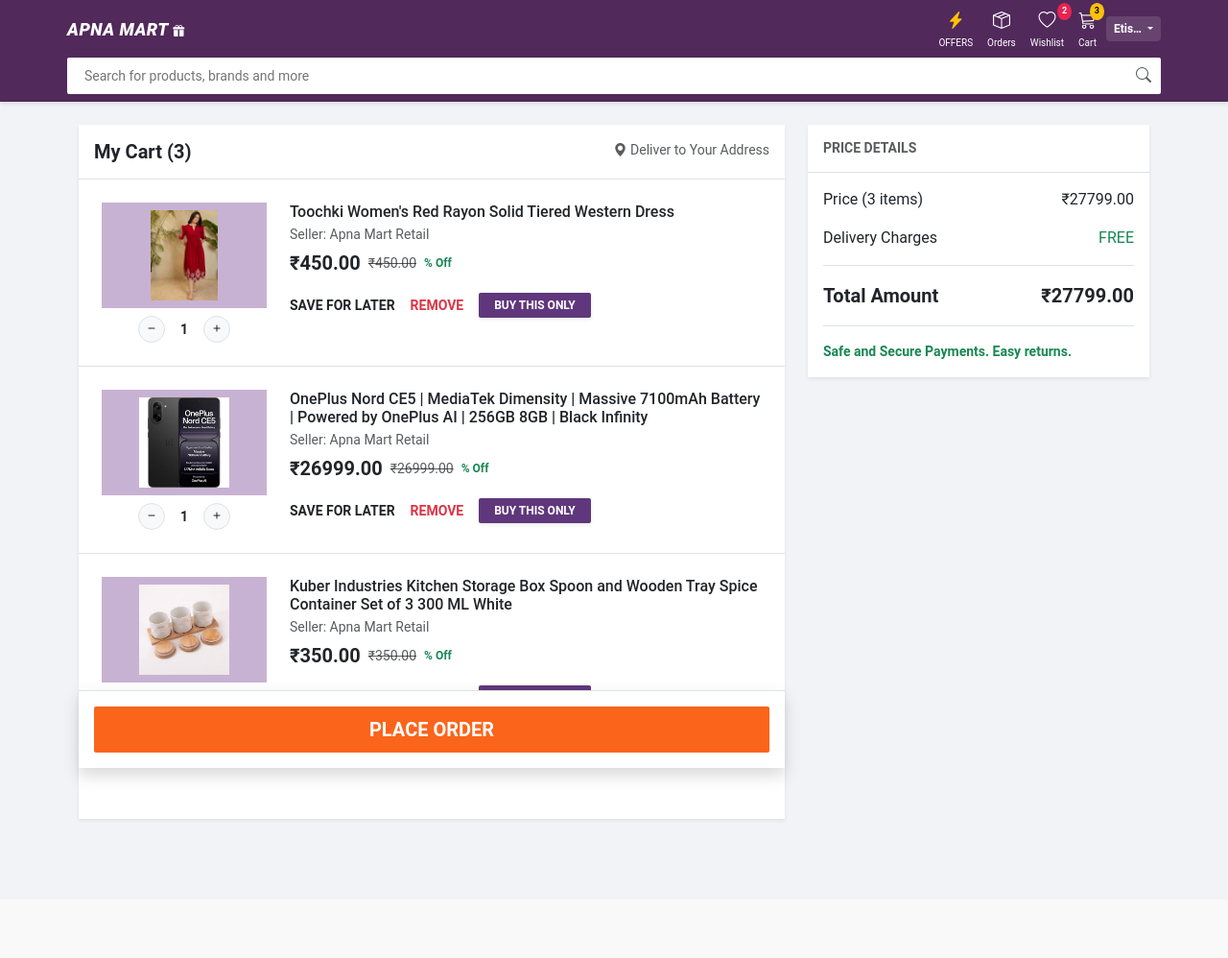
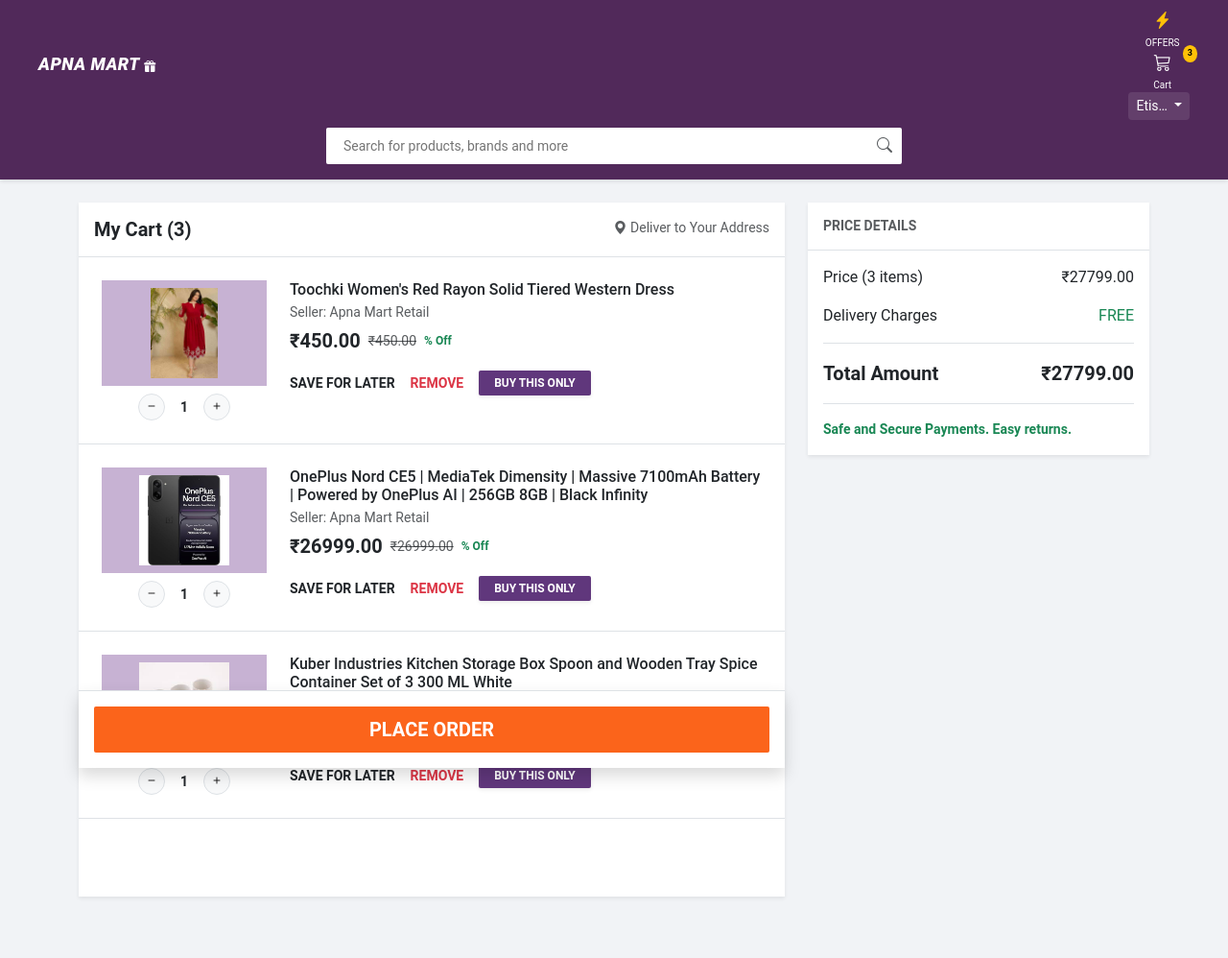
Before and after one commit to etishagodle14-a11y/shopping-website, a Django app: page /cart/ in a window 1280 px wide. Shown: the whole page at 96% size. Before the commit the page ends 857 px from the top, so only its background shows below. Run offline with Django 5.2, Linux system fonts and the light colour scheme; a user stored in the database is signed in; data comes from the database, SQL or seed files in the repository.

Commit message:
Added Meesho bottom nav and fixed laptop layout

```diff
--- a/ebook/templates/ebook/base.html
+++ b/ebook/templates/ebook/base.html
@@ -14,7 +14,6 @@
             background-color: #f1f3f6;
             font-family: Roboto, Arial, sans-serif;
             margin: 0;
-            padding-bottom: 20px;
         }
 
         /* Purple Header Container */
@@ -27,7 +26,17 @@
             box-shadow: 0 2px 4px rgba(0,0,0,0.1);
         }
 
-        /* Top Row: Logo & Icons */
+        /* Desktop Layout Fixes (Laptop par content center rahega) */
+        @media (min-width: 992px) {
+            .fk-navbar .container {
+                max-width: 1200px;
+            }
+            .search-container {
+                max-width: 600px; /* Search bar zyada lamba nahi hoga */
+                margin: 8px auto !important; /* Center align */
+            }
+        }
+
         .nav-top-row {
             display: flex;
             align-items: center;
@@ -44,12 +53,6 @@
             letter-spacing: 0.5px;
         }
 
-        /* Right Side Icons in Header */
-        .header-icons {
-            display: flex;
-            align-items: center;
-        }
-
         .nav-icon-item {
             color: white;
             text-decoration: none;
@@ -61,12 +64,9 @@
             position: relative;
         }
 
-        .nav-icon-item i {
-            font-size: 18px;
-            margin-bottom: 2px;
-        }
+        .nav-icon-item i { font-size: 18px; margin-bottom: 2px; }
 
-        /* Search Bar Structure (Flipkart Style) */
+        /* Search Bar */
         .search-container {
             background: white;
             border-radius: 2px;
@@ -87,7 +87,6 @@
             background: transparent;
         }
 
-        /* Notification Badges */
         .badge-count {
             position: absolute;
             top: -5px;
@@ -100,27 +99,41 @@
             font-weight: bold;
         }
 
-        /* Dropdown for Profile */
-        .user-dropdown-btn {
-            background: #ffffff20;
-            border: none;
-            color: white;
-            font-size: 12px;
-            font-weight: bold;
-            padding: 4px 8px;
-            border-radius: 4px;
-            margin-left: 10px;
+        /* Meesho Style Bottom Navigation (Mobile Only) */
+        .meesho-bottom-nav {
+            display: none;
+            position: fixed;
+            bottom: 0;
+            left: 0;
+            right: 0;
+            background: #ffffff;
+            justify-content: space-around;
+            padding: 8px 0;
+            box-shadow: 0 -2px 10px rgba(0,0,0,0.1);
+            z-index: 2000;
+            border-top: 1px solid #eee;
         }
 
-        /* Alerts Margin */
-        .alert-container {
-            margin-top: 10px;
+        .meesho-nav-item {
+            text-decoration: none;
+            color: #555;
+            display: flex;
+            flex-direction: column;
+            align-items: center;
+            font-size: 11px;
+            font-weight: 500;
         }
 
-        /* Layout Fix for Mobile/Desktop */
+        .meesho-nav-item i { font-size: 20px; margin-bottom: 2px; }
+        .meesho-nav-item.active { color: #51295a; }
+
+        /* Responsive Fixes */
         @media (max-width: 768px) {
-            .desktop-nav-text { display: none; } /* Mobile par text hide icon dikhega */
+            .meesho-bottom-nav { display: flex; }
+            body { padding-bottom: 70px; } /* Bottom nav ke liye space */
+            .desktop-nav-text { display: none; } /* Header ke text hide */
             .logo { font-size: 16px; }
+            .header-icons .nav-icon-item:not(.cart-icon) { display: none; } /* Mobile header mein sirf Cart rakhte hain kyunki niche baki options hain */
         }
     </style>
 </head>
@@ -134,47 +147,31 @@
             </a>
 
             <div class="header-icons">
-                <a href="{% url 'offer_zone' %}" class="nav-icon-item">
+                <a href="{% url 'offer_zone' %}" class="nav-icon-item desktop-nav-text">
                     <i class="bi bi-lightning-charge-fill text-warning"></i>
-                    <span class="desktop-nav-text">OFFERS</span>
+                    <span>OFFERS</span>
                 </a>
 
                 {% if user.is_authenticated %}
-                    <a href="{% url 'my_orders' %}" class="nav-icon-item">
-                        <i class="bi bi-box-seam"></i>
-                        <span class="desktop-nav-text">Orders</span>
-                    </a>
-
-                    <a href="{% url 'view_wishlist' %}" class="nav-icon-item">
-                        <i class="bi bi-heart"></i>
-                        <span class="desktop-nav-text">Wishlist</span>
-                        {% if wishlist_count > 0 %}
-                        <span class="badge-count" style="background: #e82351; color: white;">{{ wishlist_count }}</span>
-                        {% endif %}
-                    </a>
-
-                    <a href="{% url 'view_cart' %}" class="nav-icon-item">
+                    <a href="{% url 'view_cart' %}" class="nav-icon-item cart-icon">
                         <i class="bi bi-cart3"></i>
                         <span class="desktop-nav-text">Cart</span>
                         <span class="badge-count">{{ cart_count|default:"0" }}</span>
                     </a>
 
-                    <div class="dropdown">
-                        <button class="user-dropdown-btn dropdown-toggle" data-bs-toggle="dropdown">
+                    <div class="dropdown ms-2">
+                        <button class="btn btn-sm text-white border-0 dropdown-toggle" style="background: rgba(255,255,255,0.1);" data-bs-toggle="dropdown">
                             {{ user.username|truncatechars:5 }}
                         </button>
                         <ul class="dropdown-menu dropdown-menu-end shadow border-0">
-                            <li><a class="dropdown-item" href="{% url 'logout' %}"><i class="bi bi-power text-danger me-2"></i>Logout</a></li>
+                            <li><a class="dropdown-item" href="{% url 'my_orders' %}">My Orders</a></li>
+                            <li><a class="dropdown-item" href="{% url 'logout' %}">Logout</a></li>
                         </ul>
                     </div>
                 {% else %}
                     <a href="{% url 'login' %}" class="nav-icon-item">
                         <i class="bi bi-person-circle"></i>
                         <span class="desktop-nav-text">Login</span>
-                    </a>
-                    <a href="{% url 'view_cart' %}" class="nav-icon-item">
-                        <i class="bi bi-cart3"></i>
-                        <span class="desktop-nav-text">Cart</span>
                     </a>
                 {% endif %}
             </div>
@@ -187,8 +184,27 @@
     </div>
 </header>
 
+<nav class="meesho-bottom-nav">
+    <a href="/" class="meesho-nav-item active">
+        <i class="bi bi-house-door"></i>
+        <span>Home</span>
+    </a>
+    <a href="{% url 'all_products' %}" class="meesho-nav-item">
+        <i class="bi bi-grid"></i>
+        <span>Categories</span>
+    </a>
+    <a href="{% url 'my_orders' %}" class="meesho-nav-item">
+        <i class="bi bi-bag-check"></i>
+        <span>Orders</span>
+    </a>
+    <a href="{% url 'view_wishlist' %}" class="meesho-nav-item">
+        <i class="bi bi-heart"></i>
+        <span>Wishlist</span>
+    </a>
+</nav>
+
 {% if messages %}
-    <div class="container alert-container">
+    <div class="container mt-3">
         {% for message in messages %}
             <div class="alert alert-{{ message.tags }} alert-dismissible fade show shadow-sm" role="alert">
                 {{ message }}
```
